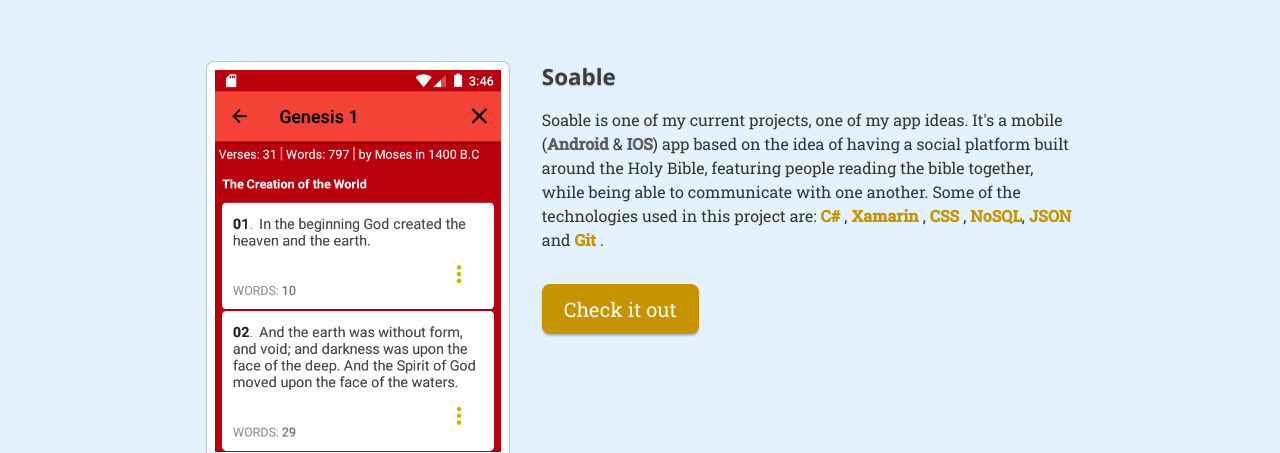
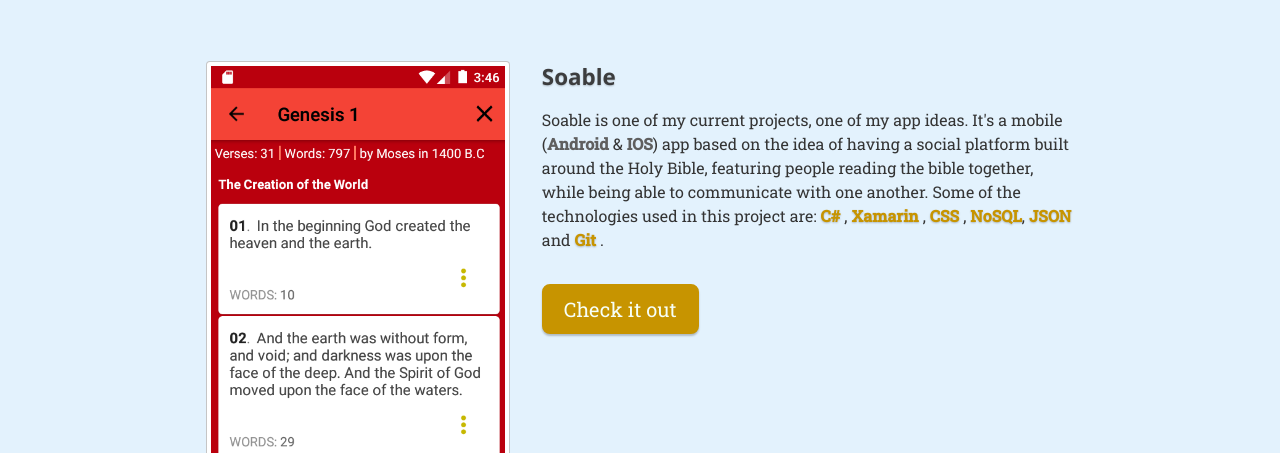
Before and after one commit to koddek/cv, a plain HTML site: page index.html in a window 1280 px wide. Shown: the part 499-952 px from the top of the page. Drawn offline with Linux system fonts and the light colour scheme.

Commit message:
Add files via upload

```diff
--- a/css/main.css
+++ b/css/main.css
@@ -26,6 +26,10 @@
   width: 100%;
   height: 100%;
   color: var(--color-almost-black);
+  -webkit-font-smoothing: antialiased;
+  -moz-osx-font-smoothing: grayscale;
+  -webkit-font-smoothing: auto;
+  -moz-osx-font-smoothing: auto;
 }
 
 header {
@@ -158,12 +162,12 @@
   flex-grow: 0;
   flex-shrink: 0;
   flex-basis: 35%;
-  height: 400px;
+  height: auto;
   margin-right: 2rem;
   margin-bottom: 2rem;
-  padding: 0.5rem;
+  padding: 0.25rem;
   border: 1px solid var(--color-shadow);
-  border-radius: 0.5em;
+  border-radius: 0.25em;
   background: white;
 }
 
@@ -186,6 +190,11 @@
 
 .tech-link {
   font-weight: bold;
+  text-shadow: 0 1px 2px var(--color-shadow);
+}
+
+.tech-link:hover {
+  opacity: 0.7;
 }
 
 /* FOOTER */
@@ -207,6 +216,11 @@
 .contact {
   display: flex;
   justify-content: center;
+  text-shadow: 0 1px 2px var(--color-shadow);
+}
+
+.contact:hover {
+  opacity: 0.7;
 }
 
 .txt {
```
